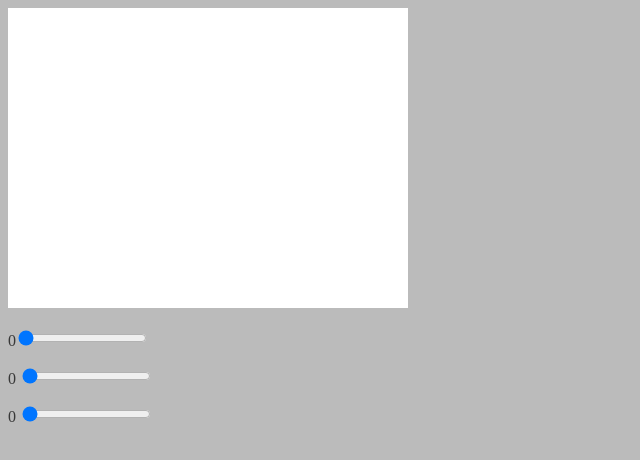
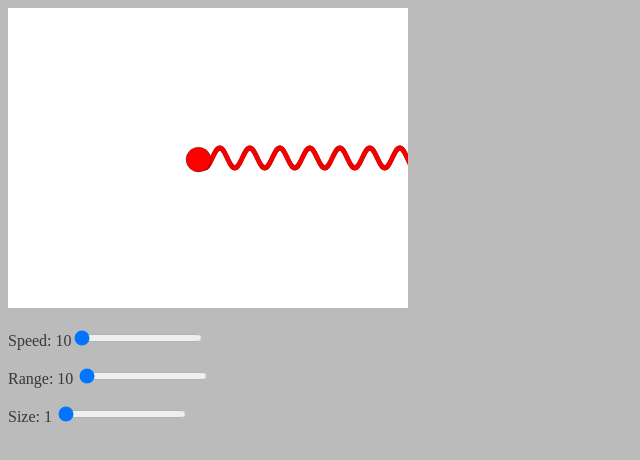
Before and after one commit to qsang888/advanced-JavaScript, a plain HTML site: page myCanvas.html in a window 1280 px wide. Shown: the whole page, without its empty margins (0-640 px from the left). Drawn offline with Linux system fonts and the light colour scheme.

Commit message:
back to version 8.10
fix minor bugs

```diff
--- a/js/draw_shape.js
+++ b/js/draw_shape.js
@@ -1,26 +1,20 @@
 //draw a ball
 var Shape = Shape || {};
 
-Shape.Ball = function(spec){
-   var x = 0,
-       y = 0,
-       radius = 40,
-       rotation = 0,
-       scaleX = 1,
-       scaleY = 1,
-       lineWidth = 1,
-       color = "#ff0000";
+Shape.Ball = function(){
+   var init = {
+       x:0,
+       y:0,
+       radius: 40,
+       rotation:0,
+       scaleX:1,
+       scaleY:1,
+       lineWidth:1,
+       color:"#ff0000"
+   }
 
-//    init.getRadius = function(){
-//        if (spec.radius === undefined) { spec.radius = 40; }
-//        return spec.radius
-//    }
-//    init.getColor = function(){
-//        if (spec.color === undefined) {spec.color = "#ff0000"; }
-//        return spec.color
-//    }
- {
-        draw: function(context){
+
+    init.draw = function(context){
       context.save();
       context.translate(this.x, this.y);
       context.rotate(this.rotation);
@@ -37,53 +31,7 @@ Shape.Ball = function(spec){
         context.stroke();
       }
       context.restore();
-        },
+    }
+      return init
 
-        update: function(update_rule){
-            update_rule = update_rule.x || this.x
-            update_rule = update_rule.y || this.y
-    //        myBall.y = canvas.height / 2 + Math.sin(Math.PI*speed) * range;
-    //        myBall.x += .5
-    //        myBall.scaleX = centerScale + Math.sin(Math.PI*speed) * range;
-
-        },
-        getLocation:function(){
-            return {
-                x:this.x,
-                y:this.y
 }
-        }
-    }
-}
-
-//var mammal = function (spec){
-//    var that = {}
-//    that.get_name = function(){
-//        return spec.name || ''
-//    }
-//    that.says = function() {
-//        return spec.saying || ''
-//    }
-//    return that
-//}
-//var myMammal_3 = mammal({name:'Jol'})
-//
-////step2: interitance
-//var cat = function(spec){
-//    spec.saying = spec.saying || 'meow'
-//    var that = mammal(spec)
-//    that.purr = function(n){
-//        var i,s = ''
-//        for(i=0; i<n; i+=1){
-//            if(s){
-//                s+= '-'
-//            }
-//            s+='y'
-//        }
-//        return s
-//    }
-//    that.get_name = function(){
-//        return that.says() + ' ' + spec.name + ' ' +that.says();
-//    }
-//    return that
-//}
--- a/js/my_inheritance_chapter.js
+++ b/js/my_inheritance_chapter.js
@@ -78,7 +78,7 @@ myCat_2.get_name = function(){
 var mammal = function (spec){
     var that = {}
     that.get_name = function(){
-        return spec.name || ''
+        return spec.name
     }
     that.says = function() {
         return spec.saying || ''
--- a/myCanvas.html
+++ b/myCanvas.html
@@ -29,8 +29,6 @@
         //create an image on a canvas, set up position
         ////render my ball circles
         var myBall = Shape.Ball()
-        console.log('myBall first times:',myBall)
-
           angle = 0
           centerY = 200,
 
@@ -39,13 +37,8 @@
           centerScale = .3
 
           //start position of ball
-          update_date = {
-              x: 40,
-              y:canvas.height / 2
-          }
-          myBall.update(update_date)
-          console.log('myBall secnod times:',myBall)
-          console.log('myBall getLocation:',myBall.getLocation())
+          myBall.x = 40;
+          myBall.y = canvas.height / 2;
 
      (function drawFrame () {
 
@@ -53,13 +46,11 @@
 
           context.clearRect(0,0,canvas.width,canvas.height);
 
-//          update();
+          update();
 
-//          draw_path();
+          draw_path();
 
           myBall.draw(context);
-
-//         console.log('myBall',myBall)
 
 
     }());
@@ -67,14 +58,6 @@
 function draw_path(){
     start_postion_x = myBall.x
     start_postion_y = myBall.y
-
-    //balls current motion
-//    myBall.y = canvas.height / 2 + Math.sin(Math.PI*speed) * range;
-//    myBall.x += .5
-
-    //given speed, range, calculate the path
-//    speed += slicer_speed.value/300
-//    range  = slicer_range.value
 
       var feq = 800
 
@@ -88,20 +71,12 @@ function draw_path(){
       new_speed = speed
       new_range = range
 
-//      console.log('copy_ball:',copy_ball)
       for (var i = 0; i<feq; i+=1){
 
-        //need a update method for ball
-//        new_speed   =  speed
-//        new_range   =  range
 
         new_speed   += slicer_speed.value/300
         copy_ball.y = canvas.height / 2 + Math.sin(Math.PI*new_speed) * range
         copy_ball.x += .5
-
-//        console.log(copy_ball.y)
-//        console.log(copy_ball.x)
-//
 
         copy_ball.scaleX = copy_ball.scaleY = centerScale/5
 
```
Also changed, not shown: js/code_byte.js (line endings or trailing spaces). Lines whose indentation alone changed are shown as unchanged.
